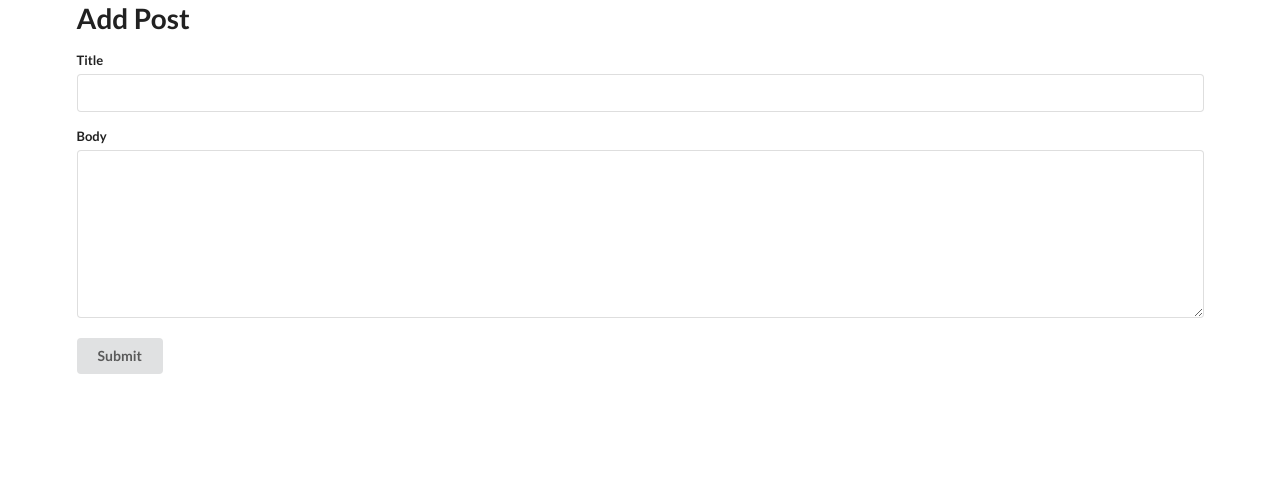
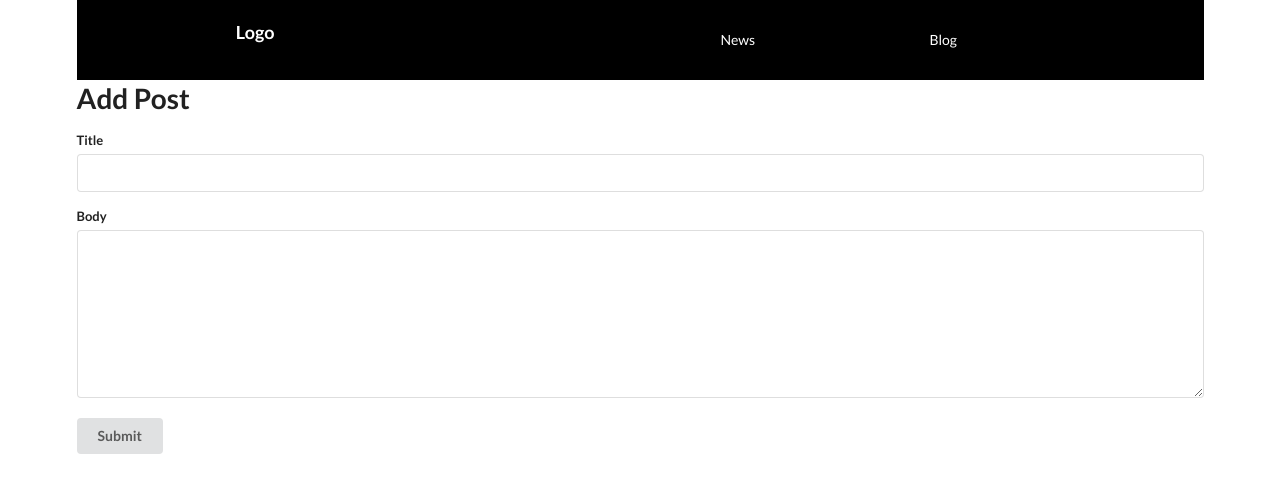
Before and after one commit to lpzraf/live-news-frontend, a React (Create React App) app: page / in a window 1280 px wide. Shown: the top 492 px of the page. Built offline with nearby package versions, Linux system fonts and the light colour scheme.

Commit message:
It will add browser router

```diff
--- /dev/null
+++ b/src/App.css
@@ -0,0 +1,17 @@
+nav {
+    display: flex;
+    justify-content: space-around;
+    align-items: center;
+    min-height: 10vh;
+    background: black;
+    color: white;
+}
+
+
+.nav-links {
+    width: 40%;
+    align-items: center;
+    display: flex;
+    justify-content: space-around;
+    list-style: none;
+}
--- /dev/null
+++ b/src/components/Nav.js
@@ -0,0 +1,17 @@
+import React from 'react';
+
+const Nav = () => {
+
+    return (
+        <nav>
+            <h3>Logo</h3>
+            <ul className="nav-links">
+                <li>News</li>
+                <li>Blog</li>
+            </ul>
+        </nav>
+    )
+
+}
+
+export default Nav
--- a/src/components/News.js
+++ b/src/components/News.js
@@ -23,10 +23,11 @@ const News = () => {
 
     return (
         <div>
+            <h1 style={{ textAlign: "center" }}>News</h1>
             {newsArticles.map((article, index) => (
                 <li
                     style={{ listStyleType: "none" }}
-                    key={index}><a href={article.url}>{index}. {article.source.name}: {article.title}</a>
+                    key={index}><a href={article.url}>{index}. {article.title}</a>
                 </li>
             ))}
         </div>
--- a/src/components/Posts.js
+++ b/src/components/Posts.js
@@ -28,17 +28,17 @@ class Posts extends Component {
 
         // check post exist if so map
 
-        const postItems = this.props.posts.map(post => (
-            <div className="ui four cards">
+        const postItems = this.props.posts.map((post, index) => (
+
             <div className="green card">
 
-            <div key={post.id} className="ui card">
+            <div className="ui card">
             <div className="content">
                 <i className="right floated like icon"></i>
                 <i className="right floated star icon"></i>
-                <div className="header">{post.title}</div>
+                <div key={index}  className="header">{post.title}</div>
                 <div className="description">
-                <p>{post.body}</p>
+                <p key={index}>{post.body}</p>
                 </div>
             </div>
             <div className="extra content">
@@ -52,10 +52,6 @@ class Posts extends Component {
                 </span>
             </div>
             </div>
-
-
-            </div>
-
             </div>
         ))
 
--- a/src/containers/PostsContainer.js
+++ b/src/containers/PostsContainer.js
@@ -4,9 +4,11 @@ import React from 'react';
 // import { fetchPosts } from '../actions/postActions';
 import Posts from '../components/Posts';
 import PostForm from '../components/PostForm';
-import {Route, Switch} from 'react-router-dom'
+import { BrowserRouter as Router, Route, Switch} from 'react-router-dom'
 
 import News from '../components/News';
+import Nav from '../components/Nav';
+import '../App.css'
 
 
 
@@ -22,6 +24,8 @@ export default class PostsContainer extends React.Component {
 
         return (
             <div>
+                <Router>
+                <Nav />
                 <Switch>
                 <Route path='/news' exact component={News}/>
 
@@ -32,6 +36,7 @@ export default class PostsContainer extends React.Component {
                 <br />
                 <Posts />
                 </Switch>
+                </Router>
             </div>
         )
     }
```
